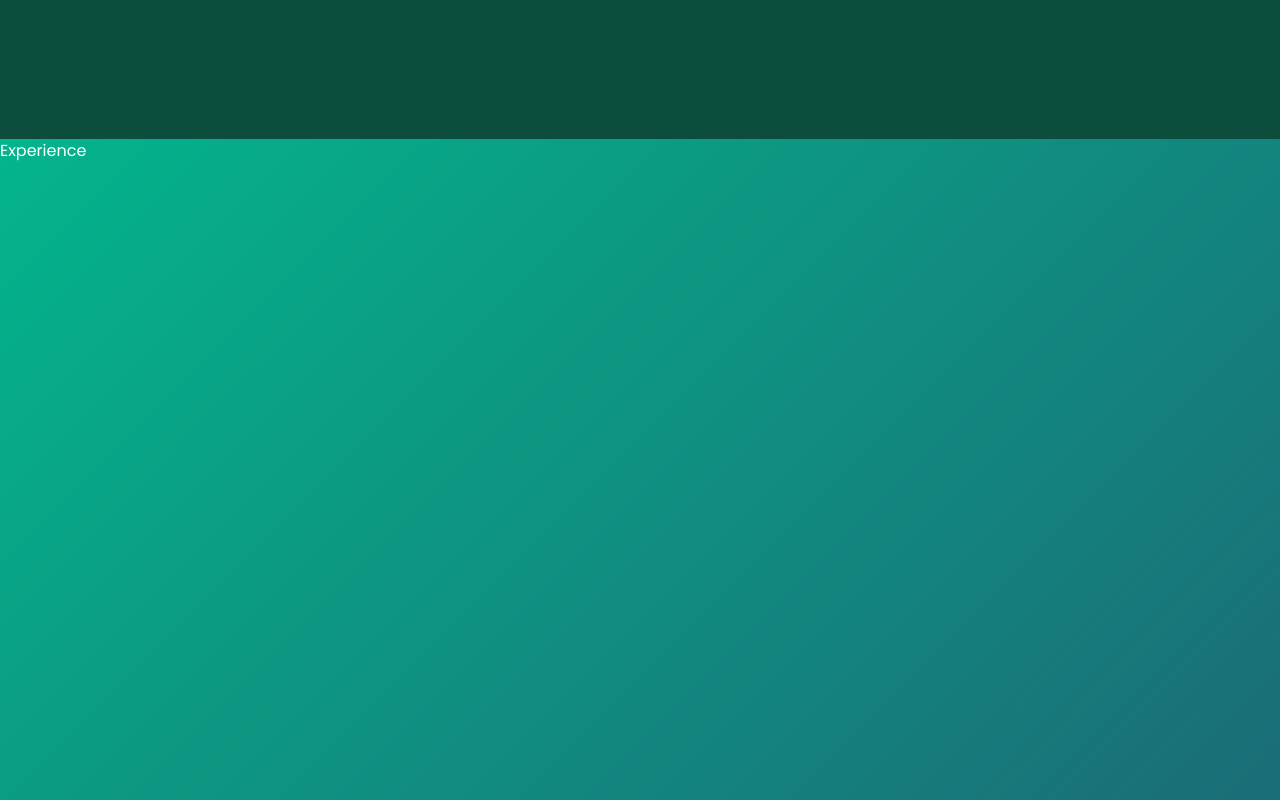
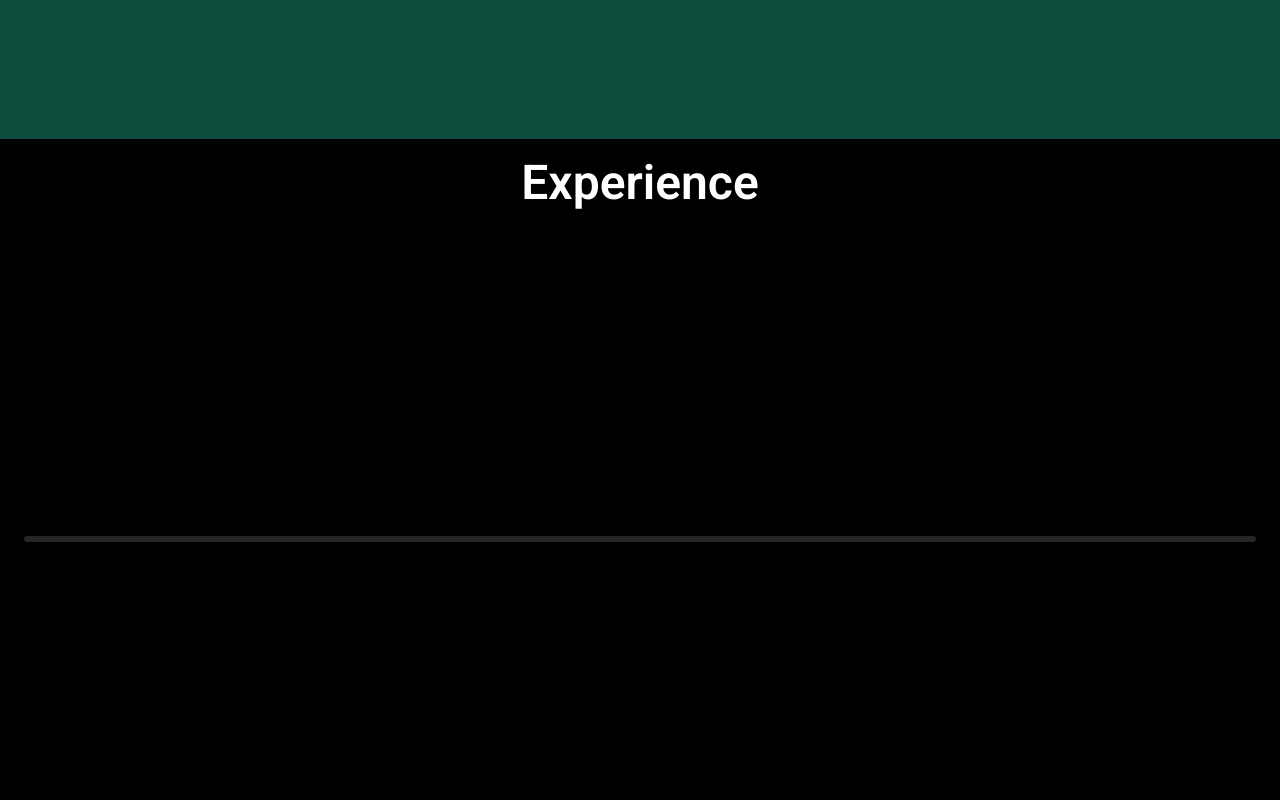
Before and after one commit to subhan-f/SubhansPortfolio, a React (Vite) app: page / in a window 1280 px wide. Shown: the part 4120-4920 px from the top of the page. Built offline with nearby package versions, Linux system fonts and the light colour scheme.

Commit message:
feat: implement animated experience section with responsive design

```diff
--- a/src/sections/Experience.jsx
+++ b/src/sections/Experience.jsx
@@ -1,7 +1,151 @@
+import { motion } from 'framer-motion';
+import { useScroll } from 'framer-motion';
+import { useTransform } from 'framer-motion';
+import { div } from 'framer-motion/client';
 import React from 'react';
+import { useMemo } from 'react';
+import { useEffect } from 'react';
+import { useState } from 'react';
+import { useRef } from 'react';
+
+const experiences = [
+  {
+    role: 'AI Automation Developer',
+    company: 'AllState Mapping, USA',
+    duration: 'Feb 2025 - May 2025',
+    description:
+      'Built real-estate automation pipeline (Zillow, Monday.com, HubSpot) cutting manual data entry by 90%.',
+  },
+  {
+    role: 'AI Automation Developer',
+    company: 'Odd Jobs On Demand, USA',
+    duration: 'Jan 2025 - Mar 2025',
+    description:
+      'Designed voice AI agent and work order automation, reducing status calls by 75% and boosting efficiency by 40%.',
+  },
+  {
+    role: 'Web Dev & Automation Specialist',
+    company: 'KidsKulturSpass, Germany',
+    duration: 'Dec 2024 - Jan 2026',
+    description:
+      'Built MERN dashboards & automated email workflows (HubSpot, Google Calendar, GCP), cutting manual processing by 50%.',
+  },
+];
+
+function ExperienceItem({ exp, idx, start, end, scrollYProgress, layout }) {
+  const scale = useTransform(scrollYProgress, [start, end], [0, 1]);
+  const opacity = useTransform(scrollYProgress, [start, end], [0, 1]);
+  const y = useTransform(scrollYProgress, [start, end], [idx % 2 === 0 ? 30 : -30, 0]);
+  const x = useTransform(scrollYProgress, [start, end], [-24, 0]);
+
+  if (layout === 'desktop') {
+    return (
+      <div className="relative flex flex-1 justify-center items-center min-w-0">
+        <motion.div
+          className="z-10 w-7 h-7 rounded-full bg-white shadow-[0_0_0_8px_rgba(255,255,255,0.1)]"
+          style={{ scale, opacity }}
+        ></motion.div>
+        <motion.div
+          className={`absolute ${idx % 2 === 0 ? '-top-8' : '-bottom-8'} w-0.75 bg-white/40`}
+          style={{ height: 40, opacity }}
+        ></motion.div>
+        <motion.article
+          className={`absolute ${idx % 2 === 0 ? 'bottom-12' : 'top-12'} bg-gray-900/80 backdrop-blur border border-gray-700/70 rounded-xl p-7 w-[320px] shadow-lg`}
+          style={{ opacity, y, maxWidth: '90vw' }}
+          transition={{ duration: 0.4, delay: idx * 0.15 }}
+        >
+          <h3 className="text-xl font-semibold">{exp.role}</h3>
+          <p className="text-md text-gray-400 mb-3">
+            {exp.company}
+            <br />
+            {exp.duration}
+          </p>
+          <p className="text-md text-gray-300 wrap-break-word">{exp.description}</p>
+        </motion.article>
+      </div>
+    );
+  }
+  return (
+    <div className="relative flex items-start">
+      <motion.div
+        className="absolute -left-3.5 top-3 z-10 w-7 h-7 rounded-full bg-white shadow-[0_0_0_8px_rgba(255,255,255,0.1)]"
+        style={{ scale, opacity }}
+      ></motion.div>
+      <motion.article
+        className="bg-gray-900/80 backdrop-blur border border-gray-700/70 rounded-xl p-5 w-[90vw] max-w-sm ml-6 shadow-lg"
+        style={{ opacity, x }}
+        transition={{ opacity: 0.4, delay: idx * 0.15 }}
+      >
+        <h3 className="text-lg font-semibold wrap-break-word">{exp.role}</h3>
+        <p className="text-sm text-gray-400 mb-2 wrap-break-word">
+          {exp.company}
+          <br />
+          {exp.duration}
+        </p>
+        <p className="text-sm text-gray-300 wrap-break-word"></p>
+      </motion.article>
+    </div>
+  );
+}
 
 function Experience() {
-  return <div className="w-full h-screen">Experience</div>;
+  const sceneRef = useRef(null);
+  const [isMobile, setIsMobile] = useState(false);
+  useEffect(() => {
+    const checkMobile = () => setIsMobile(window.innerWidth < 768);
+    checkMobile();
+    window.addEventListener('resize', checkMobile);
+    return () => window.removeEventListener('resize', checkMobile);
+  }, []);
+
+  const SCENE_HEIGHT_VH = isMobile ? 160 * experiences.length : 120 * experiences.length;
+
+  const { scrollYProgress } = useScroll({
+    target: sceneRef,
+    offset: ['start start', 'end end'],
+  });
+
+  const thresholds = useMemo(() => experiences.map((_, i) => (i + 1) / experiences.length), []);
+  const lineSize = useTransform(scrollYProgress, (v) => `${v * 100}%`);
+
+  return (
+    <section id="experience" className="relative bg-black text-white">
+      <div
+        ref={sceneRef}
+        style={{ height: `${SCENE_HEIGHT_VH}vh`, minHeight: '120vh' }}
+        className="relative"
+      >
+        <div className="sticky top-0 h-screen flex flex-col">
+          <h2 className="text-4xl sm:text-5xl font-semibold mt-5 text-center">Experience</h2>
+          <div className="flex flex-1 items-center justify-center px-6 pb-10">
+            {!isMobile && (
+              <div className="relative w-full max-w-7xl">
+                <div className="relative h-1.5 bg-white/15 rounded">
+                  <motion.div
+                    className="absolute left-0 top-0 h-1.5 bg-white rounded origin-left"
+                    style={{ width: lineSize }}
+                  ></motion.div>
+                </div>
+                <div className="relative flex justify-between mt-0">
+                  {experiences.map((exp, idx) => (
+                    <ExperienceItem
+                      key={idx}
+                      exp={exp}
+                      idx={idx}
+                      start={idx === 0 ? 0 : thresholds[idx - 1]}
+                      end={thresholds[idx]}
+                      scrollYProgress={scrollYProgress}
+                      layout="desktop"
+                    />
+                  ))}
+                </div>
+              </div>
+            )}
+          </div>
+        </div>
+      </div>
+    </section>
+  );
 }
 
 export default Experience;
```
